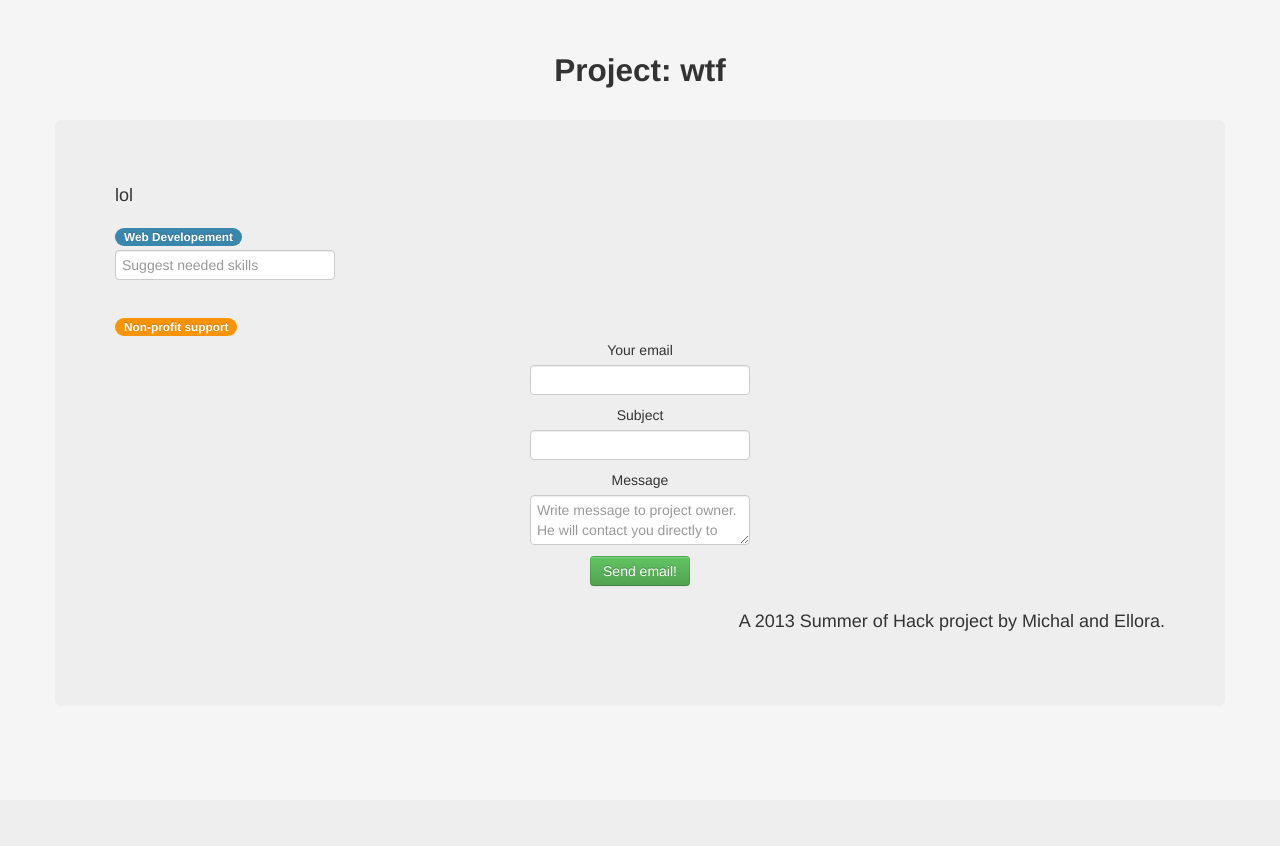
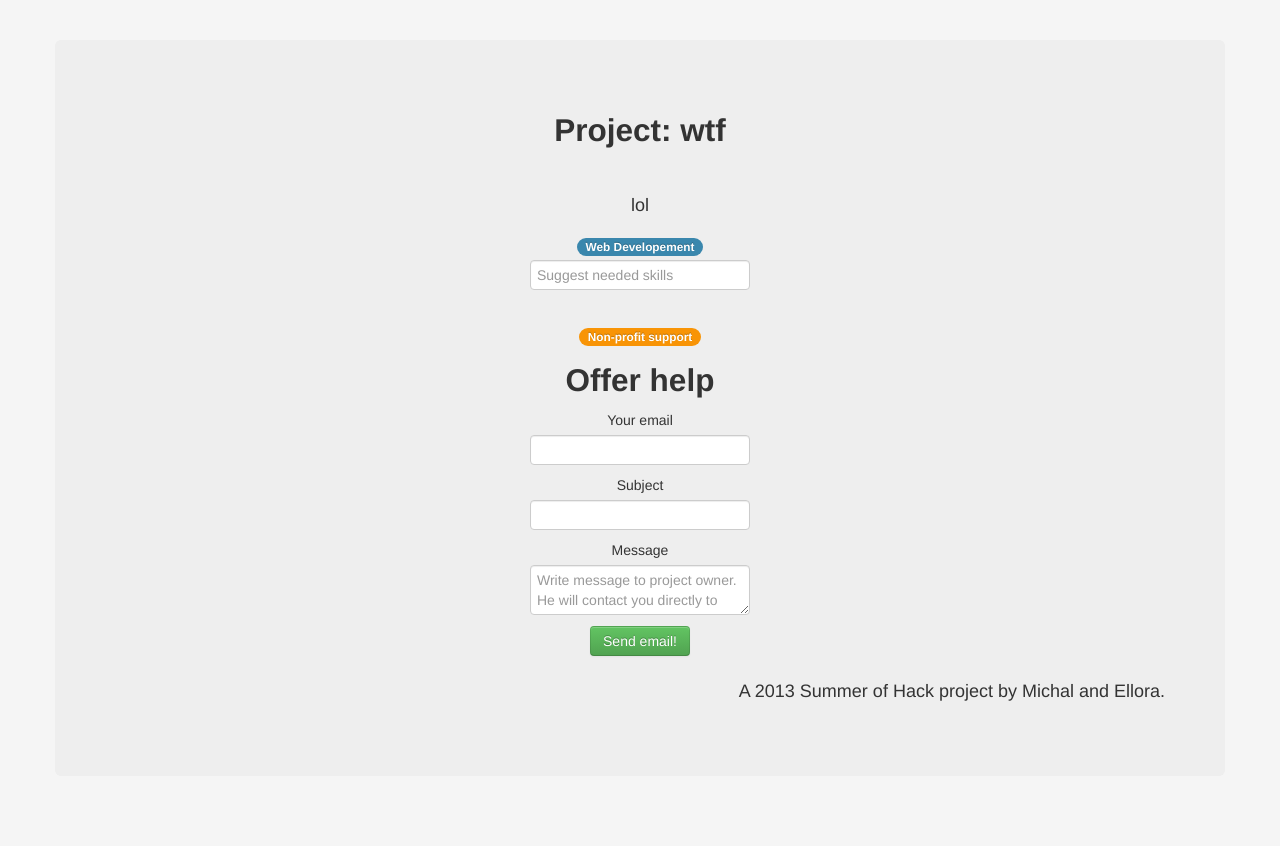
Before and after one commit to mic47/itfornonprofit, a Django app: page /itfornonprofits/viewproject/1 in a window 1280 px wide. Before the commit the page ends 631 px from the top, so only its background shows below. Run offline with Django 3.2, Linux system fonts and the light colour scheme; data comes from the database, SQL or seed files in the repository; some libraries are stand-ins or nearby versions.

Commit message:
Disabling facebook pligin for a while

```diff
--- a/summerofhack/itfornonprofits/templates/itfornonprofits/viewproject.html
+++ b/summerofhack/itfornonprofits/templates/itfornonprofits/viewproject.html
@@ -66,19 +66,20 @@
 <div id="fb-root"></div>
         <div class="container">
       <div class="soh">
+        <div class="hero-unit">
         <center><h2>Project: {{project.name}} </h2></center>
         <br>
 
-        <div class="hero-unit">
         <div style="float:right">
       {% if project.fbpage %}
-        <div class="fb-like-box" data-href="{{project.fbpage}}" data-width="292" data-show-faces="false" data-stream="true" data-show-border="true" data-header="true"></div>
+        <!--<div class="fb-like-box" data-href="{{project.fbpage}}" data-width="292" data-show-faces="false" data-stream="true" data-show-border="true" data-header="true"></div>-->
       {% endif %}
       </div>
 
         {%if message %}
            <strong>{{message}}</strong>
         {%endif %}
+        <center>
         <p>{{project.description}} </p>
         {% for skill in project.skills.all %}
           <span class="badge badge-info">{{ skill.name }}</span>
@@ -91,7 +92,10 @@
           <span class="badge badge-warning"> {{ sector.name }} </span>
         {% endfor %}
         <br>
-  		<center><form action="{% url 'contactproject' %}" method="post">
+        </center>
+  		<center>
+        <h2>Offer help</h2>
+        <form action="{% url 'contactproject' %}" method="post">
 			{% csrf_token %}
                         <input type='hidden' name='pk' value='{{project.pk}}' />
 						<label for="email">Your email</label>
```
